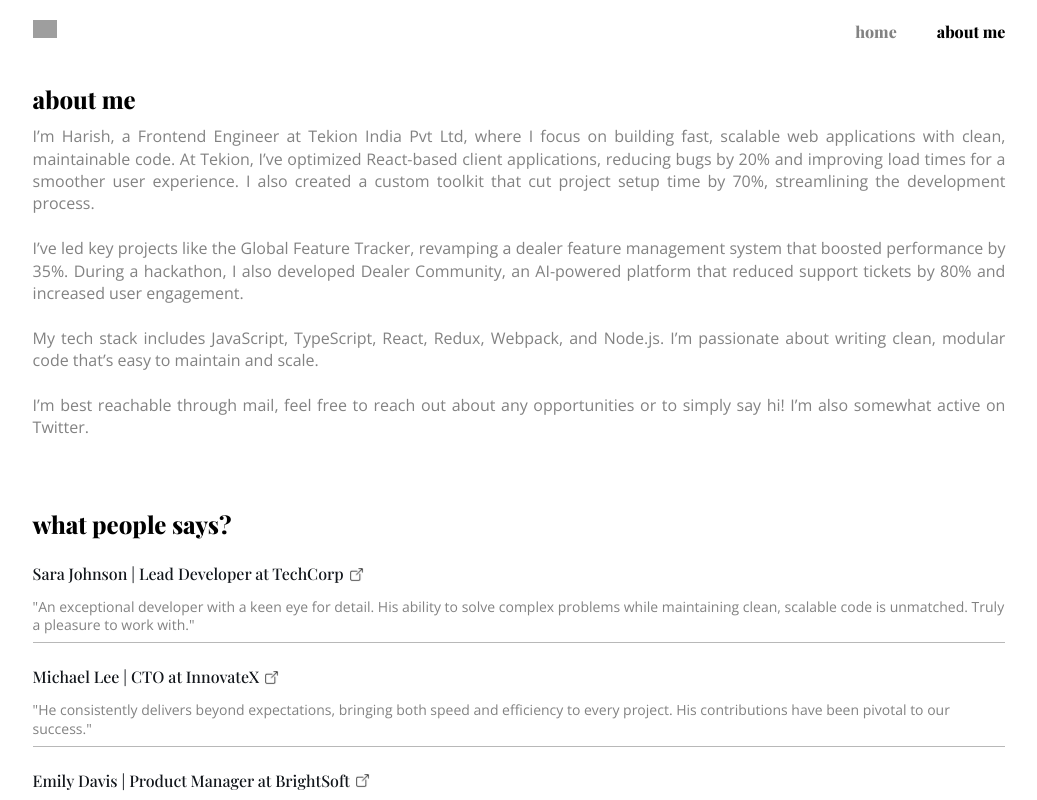
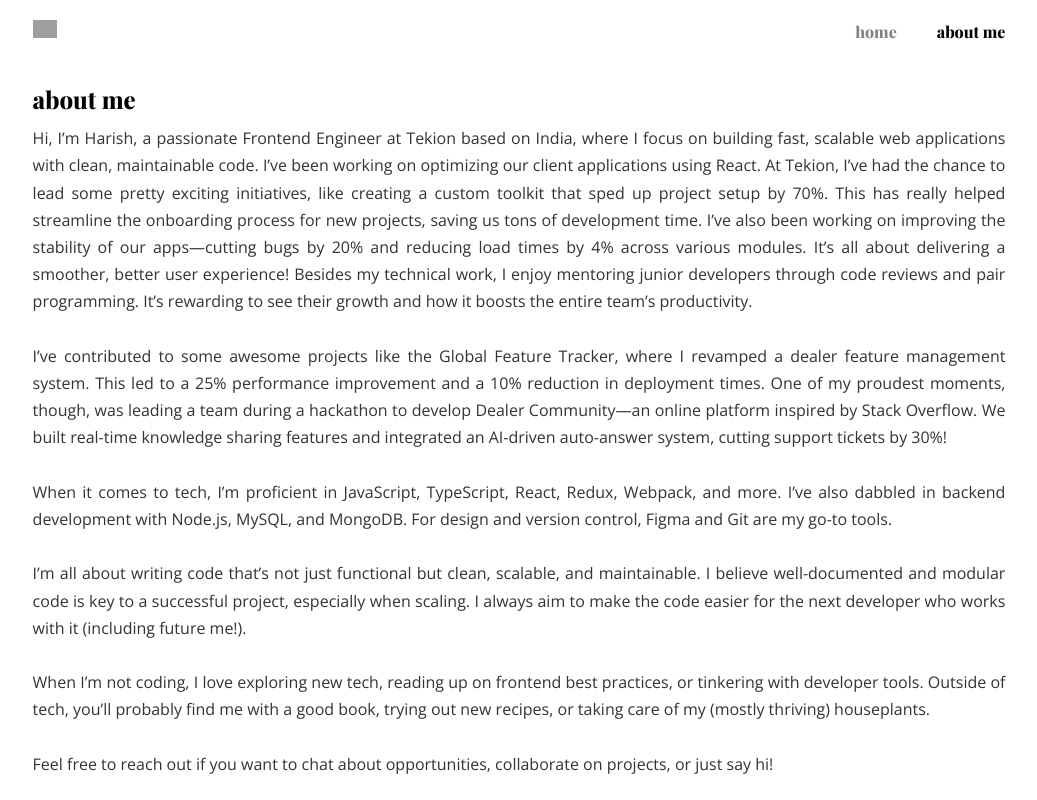
Before and after one commit to harishnanthan/harishnanthans, a React (Vite) app: page /about in a window 1280 px wide. Shown: the top 800 px of the page, without its empty margins (121-1158 px from the left). Built offline with nearby package versions, Linux system fonts and the light colour scheme; grey boxes are pictures that could not be loaded.

Commit message:
remove farmer js and testimonial section

```diff
--- a/package.json
+++ b/package.json
@@ -10,7 +10,6 @@
     "preview": "vite preview"
   },
   "dependencies": {
-    "framer-motion": "^11.1.7",
     "node-sass": "^9.0.0",
     "octokit": "^4.0.2",
     "react": "^18.2.0",
--- a/src/components/Card/Card.scss
+++ b/src/components/Card/Card.scss
@@ -37,7 +37,7 @@
       max-width: 95%;
       font-size: variables.$font-size--14;
       font-weight: fonts.$font-regular;
-      line-height: 140%;
+      line-height: 170%;
       color: rgb(130 130 130 / 1);
     }
   }
--- a/src/views/AboutMe/AboutMe.scss
+++ b/src/views/AboutMe/AboutMe.scss
@@ -23,9 +23,9 @@
     font-size: variables.$font-size--16;
     font-family: fonts.$font-para;
     font-weight: fonts.$font-regular;
-    line-height: 140%;
+    line-height: 170%;
     text-align: justify;
-    color: rgb(130 130 130 / 1);
+    color: rgb(51 51 51 / 1);
   }
 
   .aboutMe__workBlock {
@@ -63,7 +63,7 @@
           text-align: justify;
           font-size: variables.$font-size--14;
           font-weight: fonts.$font-regular;
-          line-height: 140%;
+          line-height: 170%;
           color: rgb(130 130 130 / 1);
         }
       }
--- a/src/views/AboutMe/AboutMe.tsx
+++ b/src/views/AboutMe/AboutMe.tsx
@@ -1,45 +1,44 @@
 import "./AboutMe.scss";
 // import { WORK_FLOW } from "../../constants";
 
-const testimonials = [
-  {
-    id: 1,
-    img: "https://images.pexels.com/photos/2379004/pexels-photo-2379004.jpeg?auto=compress&cs=tinysrgb&w=1260&h=750&dpr=2",
-    content:
-      '"An exceptional developer with a keen eye for detail. His ability to solve complex problems while maintaining clean, scalable code is unmatched. Truly a pleasure to work with."',
-    name: "Sara Johnson",
-    position: "Lead Developer",
-    at: "TechCorp",
-  },
-  {
-    id: 2,
-    img: "https://images.pexels.com/photos/1239291/pexels-photo-1239291.jpeg?auto=compress&cs=tinysrgb&w=1260&h=750&dpr=2",
-    content:
-      '"He consistently delivers beyond expectations, bringing both speed and efficiency to every project. His contributions have been pivotal to our success."',
-    name: "Michael Lee",
-    position: "CTO",
-    at: "InnovateX",
-  },
-  {
-    id: 3,
-    img: "https://images.pexels.com/photos/774909/pexels-photo-774909.jpeg?auto=compress&cs=tinysrgb&w=1260&h=750&dpr=2",
-    content:
-      '"A skilled frontend engineer who brings both creativity and technical expertise to the table. His focus on performance and usability has drastically improved our user experience."',
-    name: "Emily Davis",
-    position: "Product Manager",
-    at: "BrightSoft",
-  },
-  {
-    id: 4,
-    img: "https://images.pexels.com/photos/220453/pexels-photo-220453.jpeg?auto=compress&cs=tinysrgb&w=1260&h=750&dpr=2",
-    content:
-      '"A true team player and problem solver. He has a unique ability to translate complex requirements into clean, efficient code. His impact on our projects has been significant."',
-    name: "James Anderson",
-    position: "Engineering Manager",
-    at: "DevWorks",
-  },
-];
-
+// const testimonials = [
+//   {
+//     id: 1,
+//     img: "https://images.pexels.com/photos/2379004/pexels-photo-2379004.jpeg?auto=compress&cs=tinysrgb&w=1260&h=750&dpr=2",
+//     content:
+//       '"An exceptional developer with a keen eye for detail. His ability to solve complex problems while maintaining clean, scalable code is unmatched. Truly a pleasure to work with."',
+//     name: "Sara Johnson",
+//     position: "Lead Developer",
+//     at: "TechCorp",
+//   },
+//   {
+//     id: 2,
+//     img: "https://images.pexels.com/photos/1239291/pexels-photo-1239291.jpeg?auto=compress&cs=tinysrgb&w=1260&h=750&dpr=2",
+//     content:
+//       '"He consistently delivers beyond expectations, bringing both speed and efficiency to every project. His contributions have been pivotal to our success."',
+//     name: "Michael Lee",
+//     position: "CTO",
+//     at: "InnovateX",
+//   },
+//   {
+//     id: 3,
+//     img: "https://images.pexels.com/photos/774909/pexels-photo-774909.jpeg?auto=compress&cs=tinysrgb&w=1260&h=750&dpr=2",
+//     content:
+//       '"A skilled frontend engineer who brings both creativity and technical expertise to the table. His focus on performance and usability has drastically improved our user experience."',
+//     name: "Emily Davis",
+//     position: "Product Manager",
+//     at: "BrightSoft",
+//   },
+//   {
+//     id: 4,
+//     img: "https://images.pexels.com/photos/220453/pexels-photo-220453.jpeg?auto=compress&cs=tinysrgb&w=1260&h=750&dpr=2",
+//     content:
+//       '"A true team player and problem solver. He has a unique ability to translate complex requirements into clean, efficient code. His impact on our projects has been significant."',
+//     name: "James Anderson",
+//     position: "Engineering Manager",
+//     at: "DevWorks",
+//   },
+// ];
 
 const AboutMe: React.FunctionComponent = () => {
   return (
@@ -47,29 +46,52 @@ const AboutMe: React.FunctionComponent = () => {
       <div className="aboutMe__content">
         <h2 className="aboutMe__content-h2">About Me</h2>
         <p className="aboutMe__content-p">
-          I’m Harish, a Frontend Engineer at Tekion India Pvt Ltd, where I focus
-          on building fast, scalable web applications with clean, maintainable
-          code. At Tekion, I’ve optimized React-based client applications,
-          reducing bugs by 20% and improving load times for a smoother user
-          experience. I also created a custom toolkit that cut project setup
-          time by 70%, streamlining the development process.
+          Hi, I’m Harish, a passionate Frontend Engineer at Tekion based on India, where I
+          focus on building fast, scalable web applications with clean,
+          maintainable code. I’ve been working on optimizing our client
+          applications using React. At Tekion, I’ve had the chance to lead some
+          pretty exciting initiatives, like creating a custom toolkit that sped
+          up project setup by 70%. This has really helped streamline the
+          onboarding process for new projects, saving us tons of development
+          time. I’ve also been working on improving the stability of our
+          apps—cutting bugs by 20% and reducing load times by 4% across various
+          modules. It’s all about delivering a smoother, better user experience!
+          Besides my technical work, I enjoy mentoring junior developers through
+          code reviews and pair programming. It’s rewarding to see their growth
+          and how it boosts the entire team’s productivity.
           <br />
           <br />
-          I’ve led key projects like the Global Feature Tracker, revamping a
-          dealer feature management system that boosted performance by 35%.
-          During a hackathon, I also developed Dealer Community, an AI-powered
-          platform that reduced support tickets by 80% and increased user
-          engagement.
+          I’ve contributed to some awesome projects like the Global Feature
+          Tracker, where I revamped a dealer feature management system. This led
+          to a 25% performance improvement and a 10% reduction in deployment
+          times. One of my proudest moments, though, was leading a team during a
+          hackathon to develop Dealer Community—an online platform inspired by
+          Stack Overflow. We built real-time knowledge sharing features and
+          integrated an AI-driven auto-answer system, cutting support tickets by
+          30%!
           <br />
           <br />
-          My tech stack includes JavaScript, TypeScript, React, Redux, Webpack,
-          and Node.js. I’m passionate about writing clean, modular code that’s
-          easy to maintain and scale.
+          When it comes to tech, I’m proficient in JavaScript, TypeScript,
+          React, Redux, Webpack, and more. I’ve also dabbled in backend
+          development with Node.js, MySQL, and MongoDB. For design and version
+          control, Figma and Git are my go-to tools.
           <br />
           <br />
-          I’m best reachable through mail, feel free to reach out about any
-          opportunities or to simply say hi! I’m also somewhat active on
-          Twitter.
+          I’m all about writing code that’s not just functional but clean,
+          scalable, and maintainable. I believe well-documented and modular code
+          is key to a successful project, especially when scaling. I always aim
+          to make the code easier for the next developer who works with it
+          (including future me!).
+          <br />
+          <br />
+          When I’m not coding, I love exploring new tech, reading up on frontend
+          best practices, or tinkering with developer tools. Outside of tech,
+          you’ll probably find me with a good book, trying out new recipes, or
+          taking care of my (mostly thriving) houseplants.
+          <br />
+          <br />
+          Feel free to reach out if you want to chat about opportunities,
+          collaborate on projects, or just say hi!
         </p>
       </div>
 
@@ -93,7 +115,7 @@ const AboutMe: React.FunctionComponent = () => {
         </div>
       </> */}
 
-      <>
+      {/* <>
         <div className="aboutMe__content">
           <h2 className="aboutMe__content-h2">What people says?</h2>
           <div className="aboutMe__testimonials-Block">
@@ -110,7 +132,7 @@ const AboutMe: React.FunctionComponent = () => {
             ))}
           </div>
         </div>
-      </>
+      </> */}
     </div>
   );
 };
--- a/src/views/Contact/Contact.scss
+++ b/src/views/Contact/Contact.scss
@@ -20,7 +20,7 @@
       font-size: variables.$font-size--16;
       font-family: fonts.$font-para;
       font-weight: fonts.$font-regular;
-      line-height: 140%;
+      line-height: 170%;
       text-align: justify;
       color: rgb(51 51 51 / 1);
     }
--- a/src/views/Home/Home.scss
+++ b/src/views/Home/Home.scss
@@ -21,7 +21,7 @@
       font-size: variables.$font-size--16;
       font-family: fonts.$font-para;
       font-weight: fonts.$font-regular;
-      line-height: 140%;
+      line-height: 170%;
       width: 90%;
       color: rgb(51 51 51 / 1);
     }
```
Also changed, not shown: src/views/Works/Works.scss (+12 -0 lines), src/views/Works/Works.tsx (+5 -4 lines), 1 other file (tests, documents, lock files or other folders).
